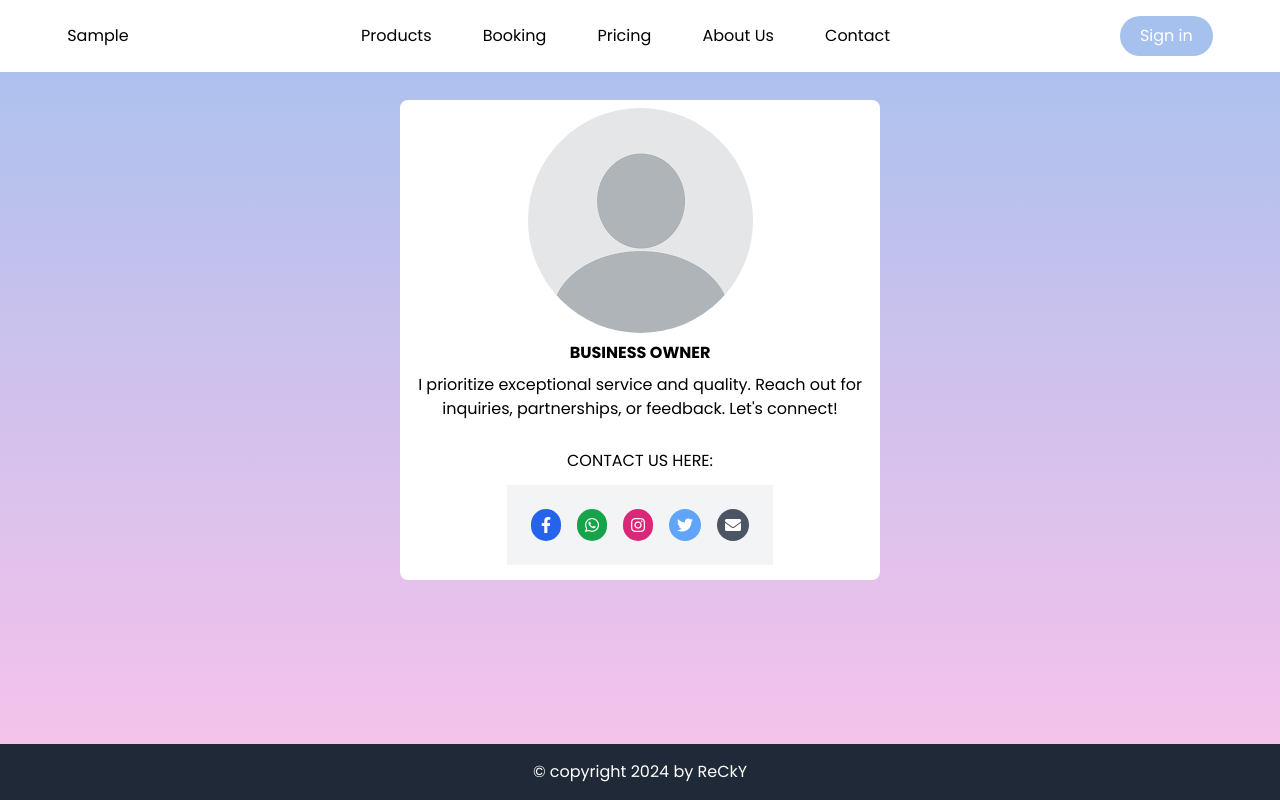
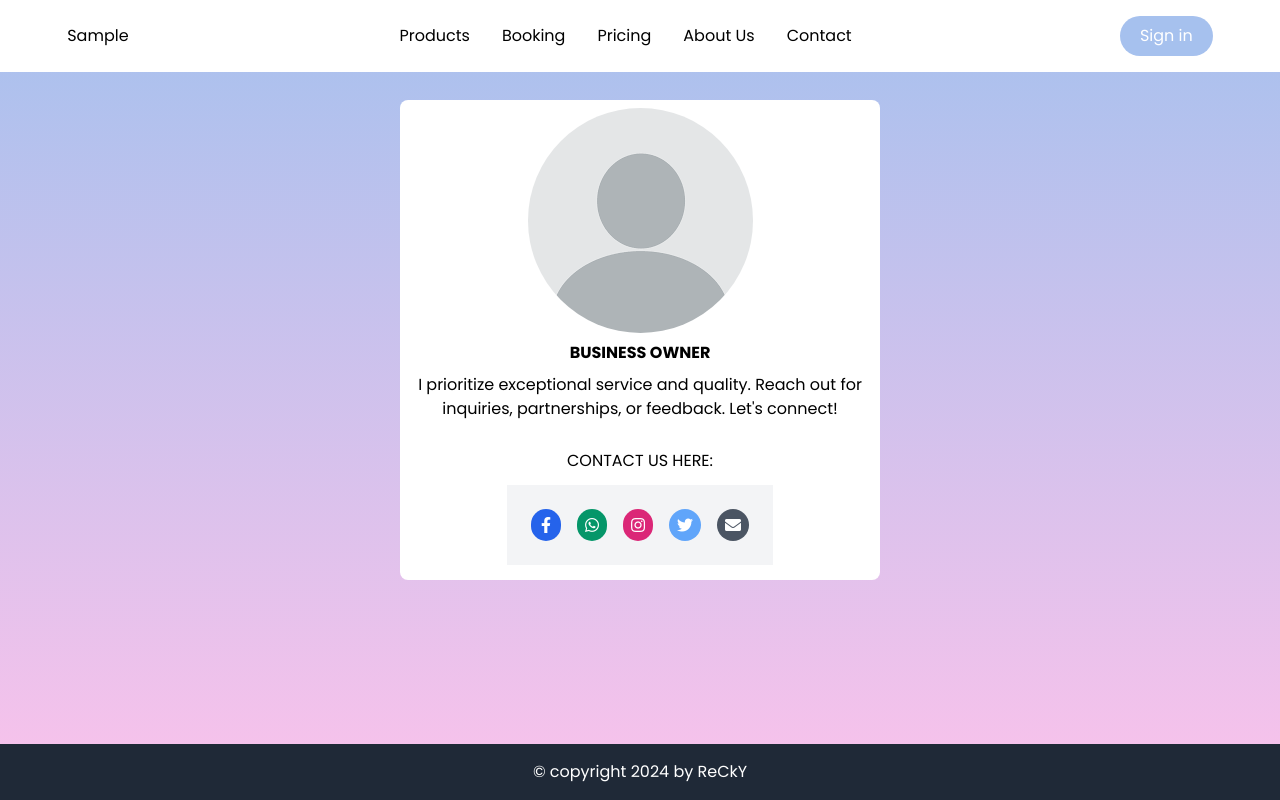
Before and after one commit to Remyashimirwe/Ecormerci, a website: page components/contactus.html in a window 1280 px wide. Drawn offline with nearby package versions, Linux system fonts and the light colour scheme.

Commit message:
updated codes

```diff
--- a/components/contactus.html
+++ b/components/contactus.html
@@ -4,7 +4,7 @@
 <head>
     <meta charset="UTF-8">
     <meta name="viewport" content="width=device-width, initial-scale=1.0">
-    <script src="https://cdn.tailwindcss.com"></script>
+    <link rel="stylesheet" href="../src/output.css">
     <!-- FONTS -->
     <link rel="preconnect" href="https://fonts.googleapis.com">
     <link rel="preconnect" href="https://fonts.gstatic.com" crossorigin>
@@ -46,6 +46,7 @@
                 <button class="bg-[#a6c1ee] text-white px-5 py-2 rounded-full hover:bg-[#87acec]">Sign in</button>
                 <ion-icon onclick="onToggleMenu(this)" name="menu" class="text-3xl cursor-pointer md:hidden"></ion-icon>
             </div>
+        </nav>
     </header>
 
     <!-- Main content -->
```
